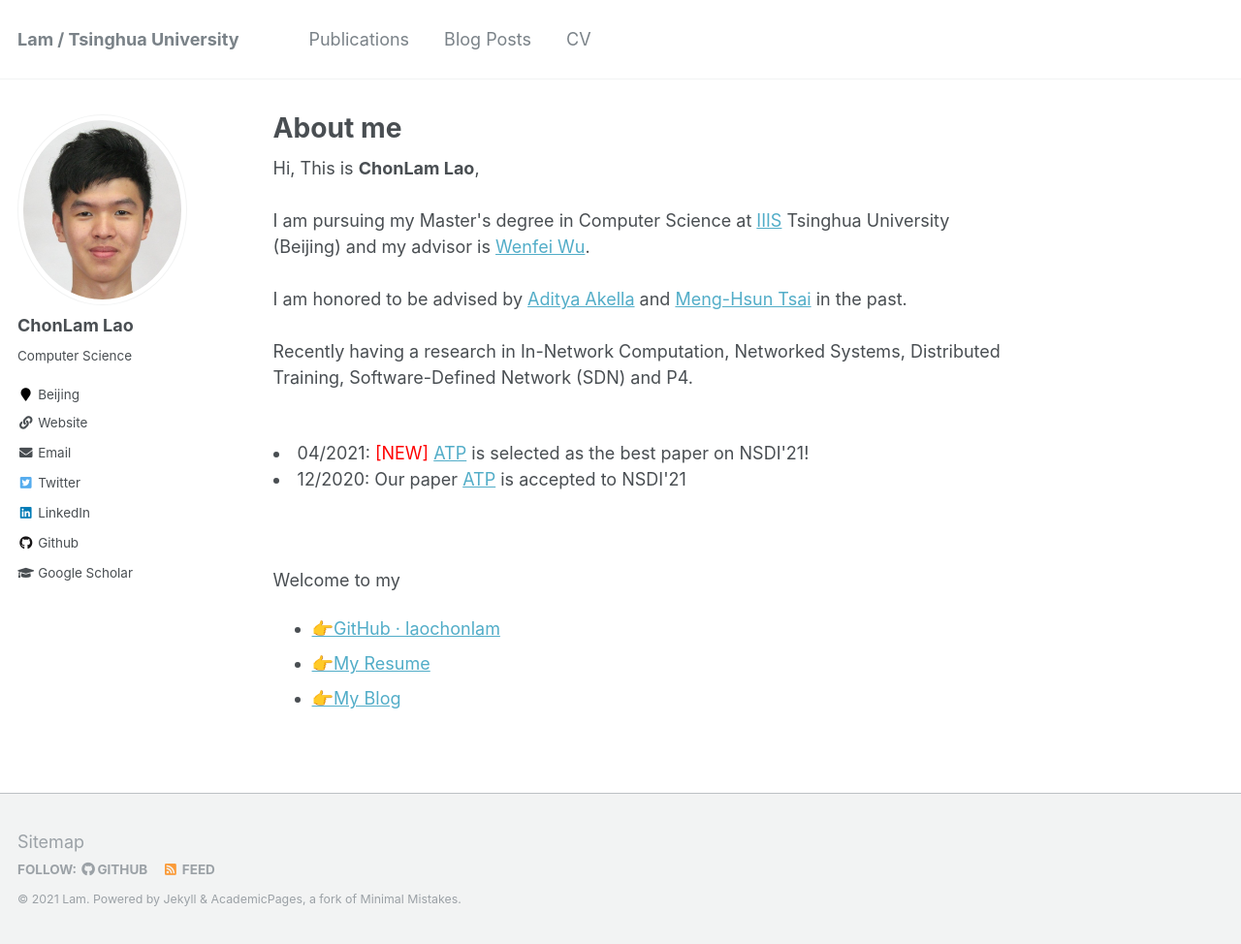
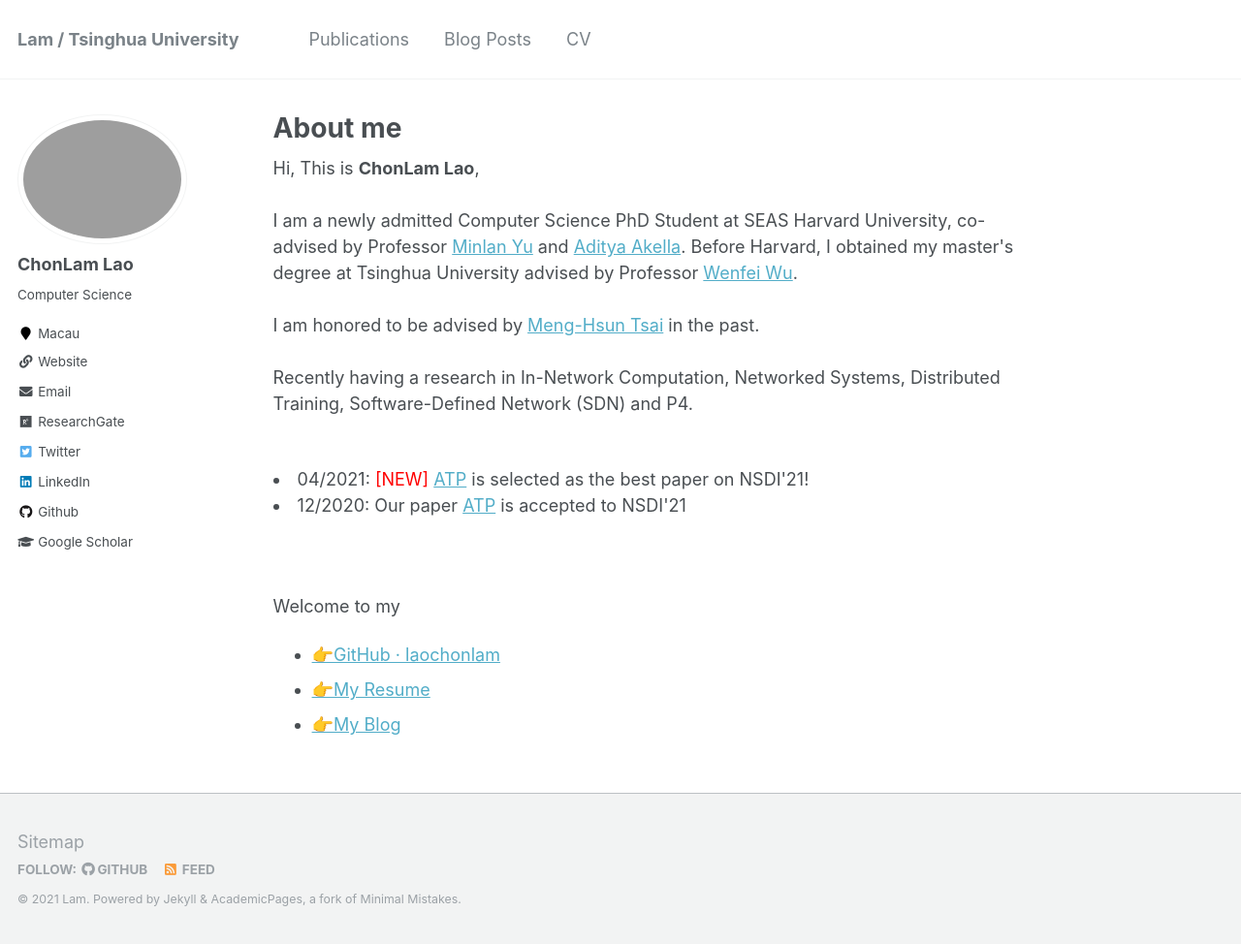
Before and after one commit to laochonlam/personal-website, a Jekyll site: the page built from _pages/about.md, in a window 1280 px wide and 974 px high. Shown: the whole window at 97% size. Built offline with Jekyll 4.4.1, drawn with Linux system fonts in a browser that asks for light colours.

Commit message:
update bio after Tsinghua

```diff
--- a/_config.yml
+++ b/_config.yml
@@ -81,14 +81,14 @@ analytics:
 # Site Author
 author:
   name             : "ChonLam Lao"
-  avatar           : "icCardPicture.jpeg"
+  avatar           : "IMG_26521.png"
   bio              : "Computer Science"
-  location         : "Beijing"
+  location         : "Macau"
   employer         :
   # pubmed           : "https://www.ncbi.nlm.nih.gov/pubmed/?term=john+snow"
   googlescholar    : "https://scholar.google.com/citations?user=y8nmQmcAAAAJ&hl=zh-TW"
   email            : "chonlamlao@gmail.com"
-  researchgate     :  # example: "https://www.researchgate.net/profile/yourprofile"
+  researchgate     : "https://www.researchgate.net/profile/Chonlam-Lao"
   uri              : "https://blog.laochanlam.com"
   bitbucket        :
   codepen          :
--- a/_pages/about.md
+++ b/_pages/about.md
@@ -9,11 +9,10 @@ redirect_from:
 ---
 
 <p>Hi, This is <strong>ChonLam Lao</strong>,
-    <br> <br>I am pursuing my Master's degree in Computer Science at <a href="https://iiis.tsinghua.edu.cn/en/about/">IIIS</a> Tsinghua University (Beijing) and my advisor is <a href="https://wenfei-wu.github.io/" target="_blank">Wenfei Wu</a>.
+    <br> <br>I am a newly admitted Computer Science PhD Student at SEAS Harvard University, co-advised by Professor <a href="http://pages.cs.wisc.edu/~akella/" target="_blank">Minlan Yu</a> and <a href="http://pages.cs.wisc.edu/~akella/" target="_blank">Aditya Akella</a>. Before Harvard, I obtained my master's degree at Tsinghua University advised by Professor <a href="https://wenfei-wu.github.io/" target="_blank">Wenfei Wu</a>.
     <br>
     <br>
     I am honored to be advised by
-    <a href="http://pages.cs.wisc.edu/~akella/" target="_blank">Aditya Akella</a> and
     <a href="https://menghsun.github.io/www/" target="_blank">Meng-Hsun Tsai</a> in the past.
     <br> <br>Recently having a research in In-Network Computation, Networked Systems, Distributed Training, Software-Defined Network (SDN) and P4.<br> <br>
     <li> 04/2021: <font color="red">[NEW] </font><a href="https://in-atp.github.io/" target="_blank">ATP</a> is selected as the best paper on NSDI'21!</li>
```
Also changed, not shown: 1 other file.
